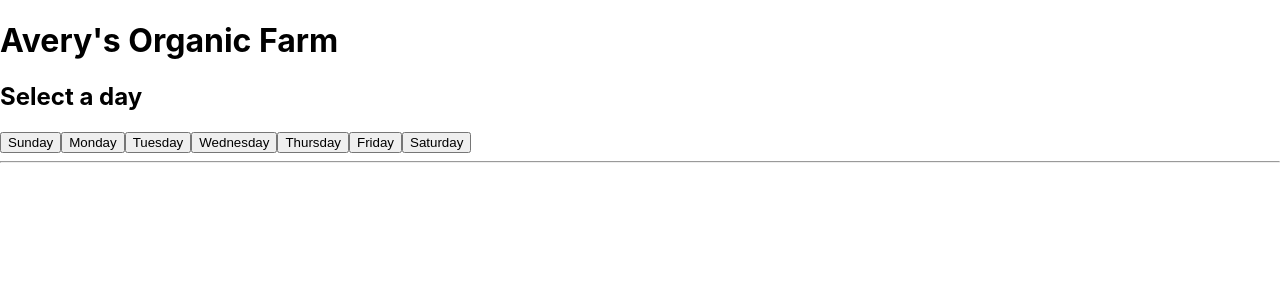
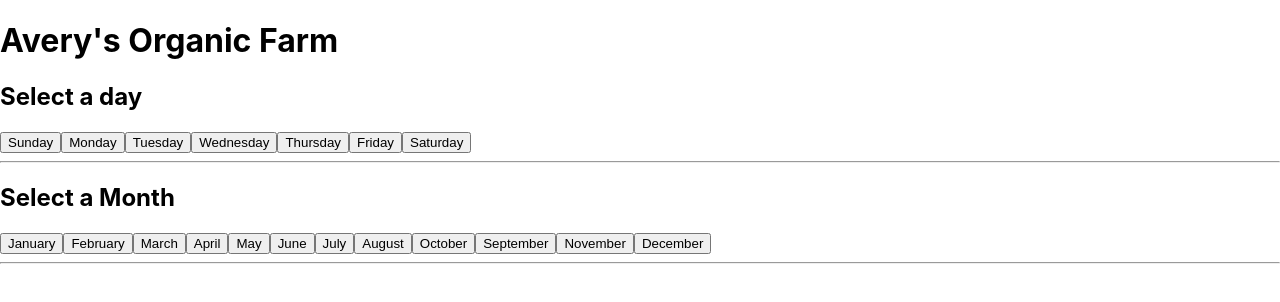
Before and after one commit to Nick-Guzy/farmers-market, a React (Create React App) app: page / in a window 1280 px wide. Shown: the top 302 px of the page. Built offline with nearby package versions, Linux system fonts and the light colour scheme.

Commit message:
react stuff

```diff
--- a/src/components/App.js
+++ b/src/components/App.js
@@ -1,5 +1,6 @@
 import React from 'react';
 import Header from './Header';
+import ProduceControl from './ProduceControl';
 import ScheduleControl from './ScheduleControl';
 
 
@@ -8,6 +9,7 @@
   <React.Fragment>
     <Header />
     <ScheduleControl />
+    <ProduceControl />
   </React.Fragment>
   );
 }
--- /dev/null
+++ b/src/components/Produce.js
@@ -0,0 +1,21 @@
+import React from "react";
+import PropTypes from "prop-types";
+
+function Produce(props) {
+  return (
+    <React.Fragment>
+      <h3>{props.month}</h3>
+
+      {props.selection.map((item, index) => (
+        <h3 key={index}> {item} </h3>
+      ))}
+    </React.Fragment>
+  );
+}
+
+Produce.propTypes = {
+  month: PropTypes.string.isRequired,
+  selection: PropTypes.arrayOf(PropTypes.string).isRequired,
+};
+
+export default Produce;
--- /dev/null
+++ b/src/components/ProduceControl.js
@@ -0,0 +1,46 @@
+import React from "react";
+import ProduceList from "./ProduceList";
+
+class ProduceControl extends React.Component {
+
+  constructor(props) {
+    super(props);
+    this.state = {
+    selectedMonth: null
+    };
+    this.handleMonthSelection = this.handleMonthSelection.bind(this);
+  }
+
+handleMonthSelection(Month) {
+  console.log(`Selected month: ${Month}`);
+  this.setState({
+    selectedMonth: Month
+  });
+};
+
+render() {
+  return (
+    <React.Fragment>
+      <div>
+        <h2>Select a Month</h2>
+        <button onClick={() => this.handleMonthSelection("January")}>January</button>
+        <button onClick={() => this.handleMonthSelection("February")}>February</button>
+        <button onClick={() => this.handleMonthSelection("March")}>March</button>
+        <button onClick={() => this.handleMonthSelection("April")}>April</button>
+        <button onClick={() => this.handleMonthSelection("May")}>May</button>
+        <button onClick={() => this.handleMonthSelection("June")}>June</button>
+        <button onClick={() => this.handleMonthSelection("July")}>July</button>
+        <button onClick={() => this.handleMonthSelection("August")}>August</button>
+        <button onClick={() => this.handleMonthSelection("October")}>October</button>
+        <button onClick={() => this.handleMonthSelection("September")}>September</button>
+        <button onClick={() => this.handleMonthSelection("November")}>November</button>
+        <button onClick={() => this.handleMonthSelection("December")}>December</button>
+      </div>
+
+      <ProduceList selectedMonth={this.state.selectedMonth}/>
+    </React.Fragment>
+    );
+  }
+}
+
+export default ProduceControl;
--- /dev/null
+++ b/src/components/ProduceList.js
@@ -0,0 +1,286 @@
+import React from 'react';
+import Produce from "./Produce";
+
+const availableProduce = [
+  {
+     month: "January",
+     selection: [
+        "Apples",
+        "Hazelnuts",
+        "Pears",
+        "Garlic",
+        "Mushrooms",
+        "Onions",
+        "Potatoes",
+        "Turnips"
+     ]
+  },
+  {
+     month: "February",
+     selection: [
+        "Apples",
+        "Hazelnuts",
+        "Pears",
+        "Garlic",
+        "Mushrooms",
+        "Onions",
+        "Potatoes"
+     ]
+  },
+  {
+     month: "March",
+     selection: [
+        "Apples",
+        "Hazelnuts",
+        "Pears",
+        "Rhubarb",
+        "Garlic",
+        "Mushrooms",
+        "Onions",
+        "Potatoes"
+     ]
+  },
+  {
+     month: "April",
+     selection: [
+        "Apples",
+        "Hazelnuts",
+        "Pears",
+        "Rhubarb",
+        "Asparagus",
+        "Garlic",
+        "Lettuce",
+        "Mushrooms",
+        "Onions",
+        "Potatoes"
+     ]
+  },
+  {
+     month: "May",
+     selection: [
+        "Apples",
+        "Hazelnuts",
+        "Pears",
+        "Rhubarb",
+        "Asparagus",
+        "Cauliflower",
+        "Garlic",
+        "Lettuce",
+        "Potatoes",
+        "Radishes"
+     ]
+  },
+  {
+     month: "June",
+     selection: [
+        "Apples",
+        "Hazelnuts",
+        "Pears",
+        "Rhubarb",
+        "Blackberries",
+        "Cherries",
+        "Raspberries",
+        "Strawberries",
+        "Asparagus",
+        "Broccoli",
+        "Cauliflower",
+        "Kohlrabi",
+        "Lettuce",
+        "Mushrooms",
+        "Potatoes",
+        "Radishes",
+        "Squash"
+     ]
+  },
+  {
+     month: "July",
+     selection: [
+        "Apples",
+        "Hazelnuts",
+        "Pears",
+        "Rhubarb",
+        "Apricots",
+        "Blackberries",
+        "Blueberries",
+        "Cherries",
+        "Melons",
+        "Nectarines",
+        "Peaches",
+        "Raspberries",
+        "Strawberries",
+        "Tomatoes",
+        "Beets",
+        "Broccoli",
+        "Brussel Sprouts",
+        "Cabbage",
+        "Carrots",
+        "Cauliflower",
+        "Cucumber",
+        "Eggplant",
+        "Garlic",
+        "Green Beans",
+        "Kohlrabi",
+        "Lettuce",
+        "Mushrooms",
+        "Potatoes",
+        "Radishes",
+        "Squash",
+        "Turnips"
+     ]
+  },
+  {
+     month: "August",
+     selection: [
+        "Apples",
+        "Apricots",
+        "Blackberries",
+        "Blueberries",
+        "Cherries",
+        "Melons",
+        "Nectarines",
+        "Peaches",
+        "Pears",
+        "Plums",
+        "Raspberries",
+        "Rhubarb",
+        "Strawberries",
+        "Tomatoes",
+        "Beets",
+        "Broccoli",
+        "Brussel Sprouts",
+        "Cabbage",
+        "Carrots",
+        "Cauliflower",
+        "Corn",
+        "Cucumber",
+        "Eggplant",
+        "Garlic",
+        "Green Beans",
+        "Kohlrabi",
+        "Lettuce",
+        "Mushrooms",
+        "Onions",
+        "Peas",
+        "Peppers",
+        "Potatoes",
+        "Radishes",
+        "Squash",
+        "Turnips"
+     ]
+  },
+  {
+     month: "September",
+     selection: [
+        "Apples",
+        "Blueberries",
+        "Grapes",
+        "Melons",
+        "Peaches",
+        "Pears",
+        "Plums",
+        "Raspberries",
+        "Tomatoes",
+        "Broccoli",
+        "Brussel Sprouts",
+        "Cabbage",
+        "Carrots",
+        "Cauliflower",
+        "Corn",
+        "Cucumber",
+        "Eggplant",
+        "Garlic",
+        "Green Beans",
+        "Kohlrabi",
+        "Lettuce",
+        "Mushrooms",
+        "Onions",
+        "Peas",
+        "Peppers",
+        "Potatoes",
+        "Radishes",
+        "Squash",
+        "Turnips"
+     ]
+  },
+  {
+     month: "October",
+     selection: [
+        "Apples",
+        "Grapes",
+        "Hazelnuts",
+        "Melons",
+        "Peaches",
+        "Pears",
+        "Tomatoes",
+        "Broccoli",
+        "Brussel Sprouts",
+        "Cabbage",
+        "Carrots",
+        "Cauliflower",
+        "Corn",
+        "Cucumber",
+        "Eggplant",
+        "Garlic",
+        "Green Beans",
+        "Kohlrabi",
+        "Lettuce",
+        "Mushrooms",
+        "Onions",
+        "Peas",
+        "Peppers",
+        "Potatoes",
+        "Pumpkins",
+        "Radishes",
+        "Squash",
+        "Turnips"
+     ]
+  },
+  {
+     month: "November",
+     selection: [
+        "Apples",
+        "Hazelnuts",
+        "Pears",
+        "Broccoli",
+        "Carrots",
+        "Cauliflower",
+        "Garlic",
+        "Mushrooms",
+        "Onions",
+        "Potatoes",
+        "Squash",
+        "Turnips"
+     ]
+  },
+  {
+     month: "December",
+     selection: [
+        "Apples",
+        "Hazelnuts",
+        "Pears",
+       "Broccoli",
+        "Carrots",
+        "Cauliflower",
+        "Garlic",
+        "Mushrooms",
+        "Onions",
+        "Potatoes",
+        "Turnips"
+     ]
+  }
+];
+
+function ProduceList(props){
+  const filteredArray = availableProduce.filter(month => month.month === props.selectedMonth)
+ return (
+   <React.Fragment>
+     <hr/>
+     {filteredArray.map((element, index) =>
+     <Produce month={element.month}
+     selection={element.selection}
+     key={index}/>
+     )}
+   </React.Fragment>
+ );
+}
+export default ProduceList;
--- a/src/components/Schedule.js
+++ b/src/components/Schedule.js
@@ -1,5 +1,6 @@
 import React from "react";
 import PropTypes from "prop-types";
+
 
 function Schedule(props) {
   return (
--- a/src/components/ScheduleControl.js
+++ b/src/components/ScheduleControl.js
@@ -6,8 +6,7 @@
   constructor(props) {
     super(props);
     this.state = {
-      // formVisibleOnPage: true,
-      selectedDay: null
+    selectedDay: null
     };
     this.handleDaySelection = this.handleDaySelection.bind(this);
   }
```
